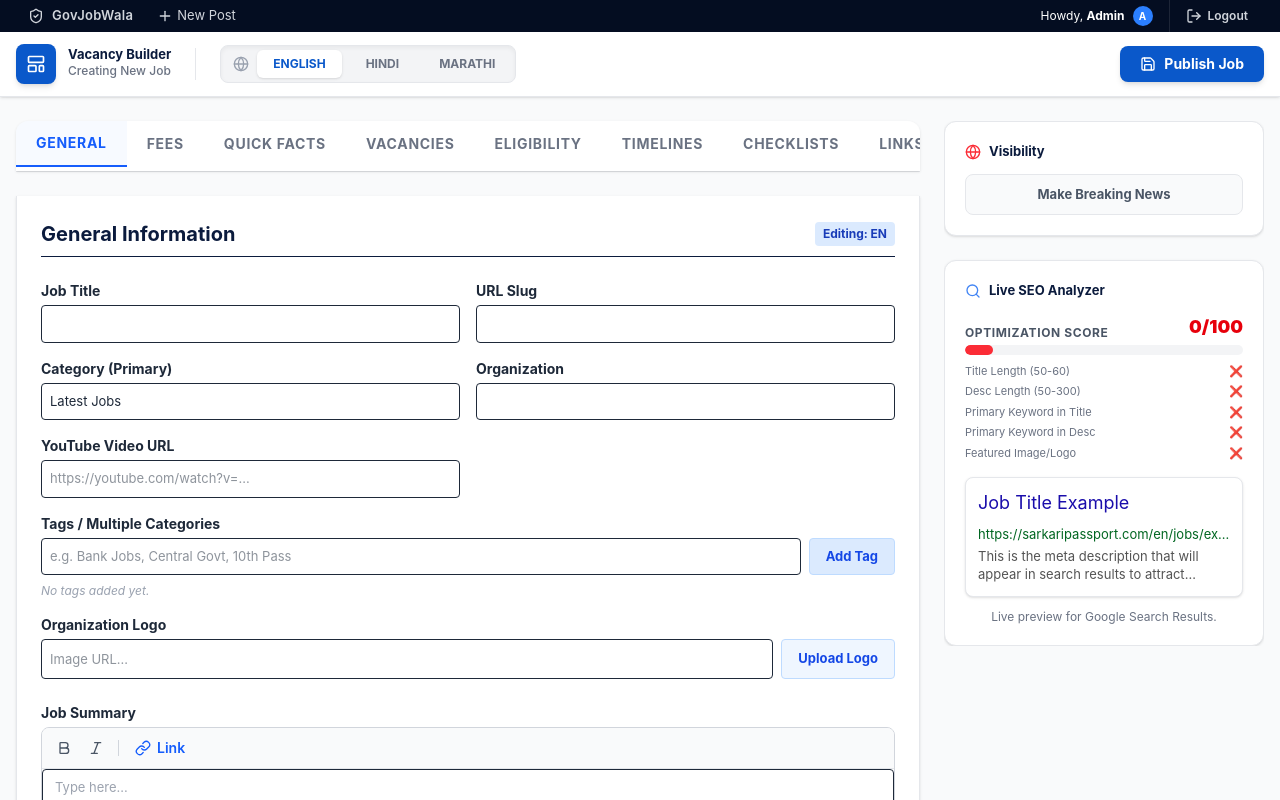
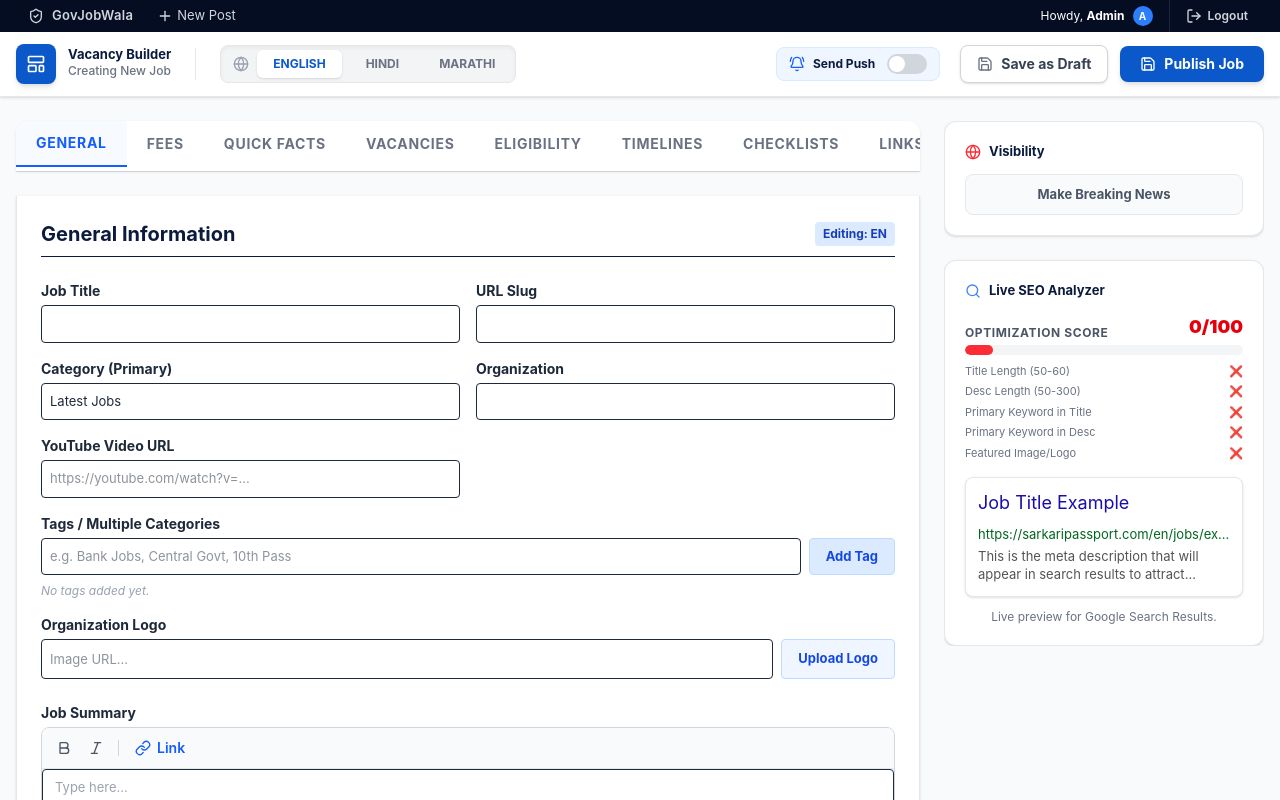
Before and after one commit to sarkaripassport/sarkaripassport, a Next.js app: page /admin/editor in a window 1280 px wide. Built offline with nearby package versions, Linux system fonts and the light colour scheme.

Commit message:
feat: added push notification toggle and save to draft to admin editor

```diff
--- a/src/app/admin/editor/page.tsx
+++ b/src/app/admin/editor/page.tsx
@@ -1,7 +1,7 @@
 'use client';
 
 import { Suspense, useState, useEffect } from 'react';
-import { Eye, Save, LayoutTemplate, Plus, Trash2, ArrowUp, ArrowDown, HelpCircle, FileText, CheckCircle, Smartphone, Monitor, Globe, Search, Link as LinkIcon } from 'lucide-react';
+import { Eye, Save, LayoutTemplate, Plus, Trash2, ArrowUp, ArrowDown, HelpCircle, FileText, CheckCircle, Smartphone, Monitor, Globe, Search, Link as LinkIcon, BellRing } from 'lucide-react';
 import { useRouter, useSearchParams } from 'next/navigation';
 import SeoMatrixWidget from '@/components/admin/SeoMatrixWidget';
 import SalaryCalcWidget from '@/components/admin/SalaryCalcWidget';
@@ -109,6 +109,7 @@ function EditorContent() {
   const [activeTab, setActiveTab] = useState('general');
   const [loading, setLoading] = useState(false);
   const [saving, setSaving] = useState(false);
+  const [sendPush, setSendPush] = useState(false);
 
   useEffect(() => {
     const fetchId = editId || cloneId;
@@ -129,24 +130,44 @@ function EditorContent() {
     }
   }, [editId, cloneId]);
 
-  const handleSave = async () => {
+  const handleSave = async (overrideStatus?: string) => {
     setSaving(true);
     try {
+      const dataToSave = overrideStatus ? { ...jobData, status: overrideStatus } : jobData;
+      if (overrideStatus) {
+        setJobData(dataToSave);
+      }
       const url = editId ? `/api/jobs?id=${editId}` : '/api/jobs';
       const method = editId ? 'PUT' : 'POST';
       const res = await fetch(url, {
         method,
         headers: { 'Content-Type': 'application/json' },
-        body: JSON.stringify(jobData)
+        body: JSON.stringify(dataToSave)
       });
       if (res.ok) {
-        alert(`Job ${editId ? 'Updated' : 'Published'} Successfully!`);
+        if (sendPush && dataToSave.status !== 'Draft') {
+          try {
+            await fetch('/api/push/broadcast', {
+              method: 'POST',
+              headers: { 'Content-Type': 'application/json' },
+              body: JSON.stringify({
+                title: 'New Update: ' + (dataToSave.title?.['en'] || 'Sarkari Job'),
+                body: (dataToSave.job_summary?.['en'] || '').replace(/<[^>]+>/g, '').substring(0, 100) + '...',
+                url: `https://sarkaripassport.com/en/jobs/${dataToSave.slug}`
+              })
+            });
+          } catch (err) {
+            console.error('Push error:', err);
+          }
+        }
+        alert(`Job ${overrideStatus === 'Draft' ? 'Saved to Drafts' : editId ? 'Updated' : 'Published'} Successfully!`);
         router.push('/admin/jobs');
       }
       else alert('Failed to publish');
     } catch (e) {
       alert('Error publishing job');
     }
+    setSaving(false);
   };
 
   const updateLocalizedField = (field: string, value: string) => {
@@ -254,7 +275,30 @@ function EditorContent() {
           </div>
 
           <div className="flex items-center gap-3">
-            <button className="px-5 py-2 bg-[#0A58CA] text-white text-sm font-bold rounded-lg flex items-center gap-2 hover:bg-blue-700 shadow-md transition-colors" onClick={handleSave}>
+            {/* Push Notification Toggle (Header) */}
+            <div className="flex items-center gap-2 bg-blue-50 px-3 py-1.5 rounded-lg border border-blue-100 mr-2">
+              <BellRing className="w-4 h-4 text-blue-600" />
+              <span className="text-xs font-bold text-[#0B1B3D]">Send Push</span>
+              <button
+                type="button"
+                onClick={() => setSendPush(!sendPush)}
+                className={`w-10 h-5 rounded-full transition-colors relative ml-1 ${sendPush ? 'bg-blue-600' : 'bg-gray-300'}`}
+              >
+                <span className={`absolute top-0.5 left-0.5 w-4 h-4 rounded-full bg-white transition-transform ${sendPush ? 'translate-x-5' : 'translate-x-0'}`} />
+              </button>
+            </div>
+
+            <button
+              className="px-4 py-2 bg-white text-gray-700 border border-gray-300 text-sm font-bold rounded-lg flex items-center gap-2 hover:bg-gray-50 shadow-sm transition-colors"
+              onClick={() => handleSave('Draft')}
+            >
+              <Save className="w-4 h-4 text-gray-500" /> Save as Draft
+            </button>
+
+            <button
+              className="px-5 py-2 bg-[#0A58CA] text-white text-sm font-bold rounded-lg flex items-center gap-2 hover:bg-blue-700 shadow-md transition-colors"
+              onClick={() => handleSave('Active')}
+            >
               <Save className="w-4 h-4" /> {editId ? 'Update Job' : 'Publish Job'}
             </button>
           </div>
```
